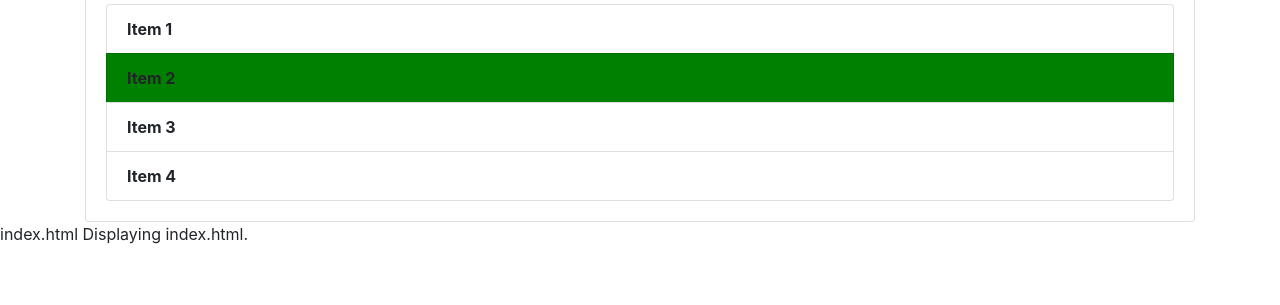
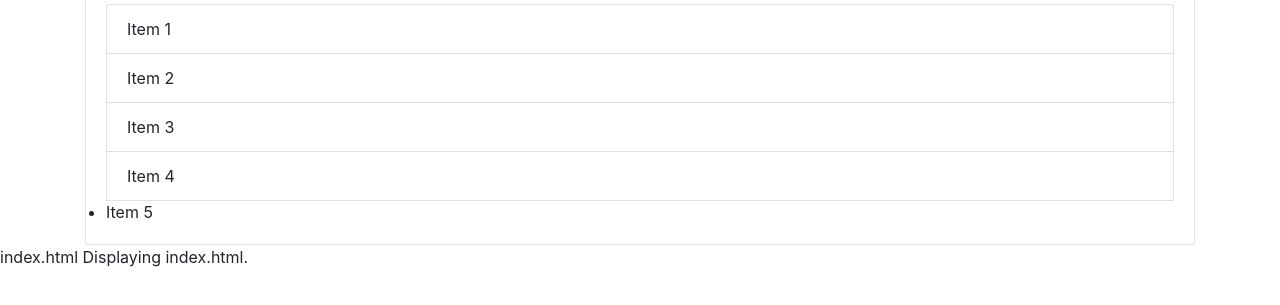
Before and after one commit to Soumyadeb2000/gitStarter, a plain HTML site: page index.html in a window 1280 px wide. Shown: the part 273-578 px from the top of the page. Drawn offline with nearby package versions, Linux system fonts and the light colour scheme.

Commit message:
update 4

```diff
--- a/dom.js
+++ b/dom.js
@@ -1,6 +1,4 @@
-var list = document.getElementsByClassName('list-group-item');
-list[1].style.background = 'green';
-for(let i = 0;i <= list.length; i++)
-{
-    list[i].style.fontWeight = 'bold';
-}
+var item = document.getElementsByClassName('list-group-item')
+item[4].style.color = 'orange';
+var moreItem = document.getElementsByTagName('li');
+moreItem[4].style.color = 'orange';
--- a/index.html
+++ b/index.html
@@ -27,6 +27,7 @@
       <li class="list-group-item">Item 2</li>
       <li class="list-group-item">Item 3</li>
       <li class="list-group-item">Item 4</li>
+      <li>Item 5</li>
     </ul>
    </div>
   </div>
```
